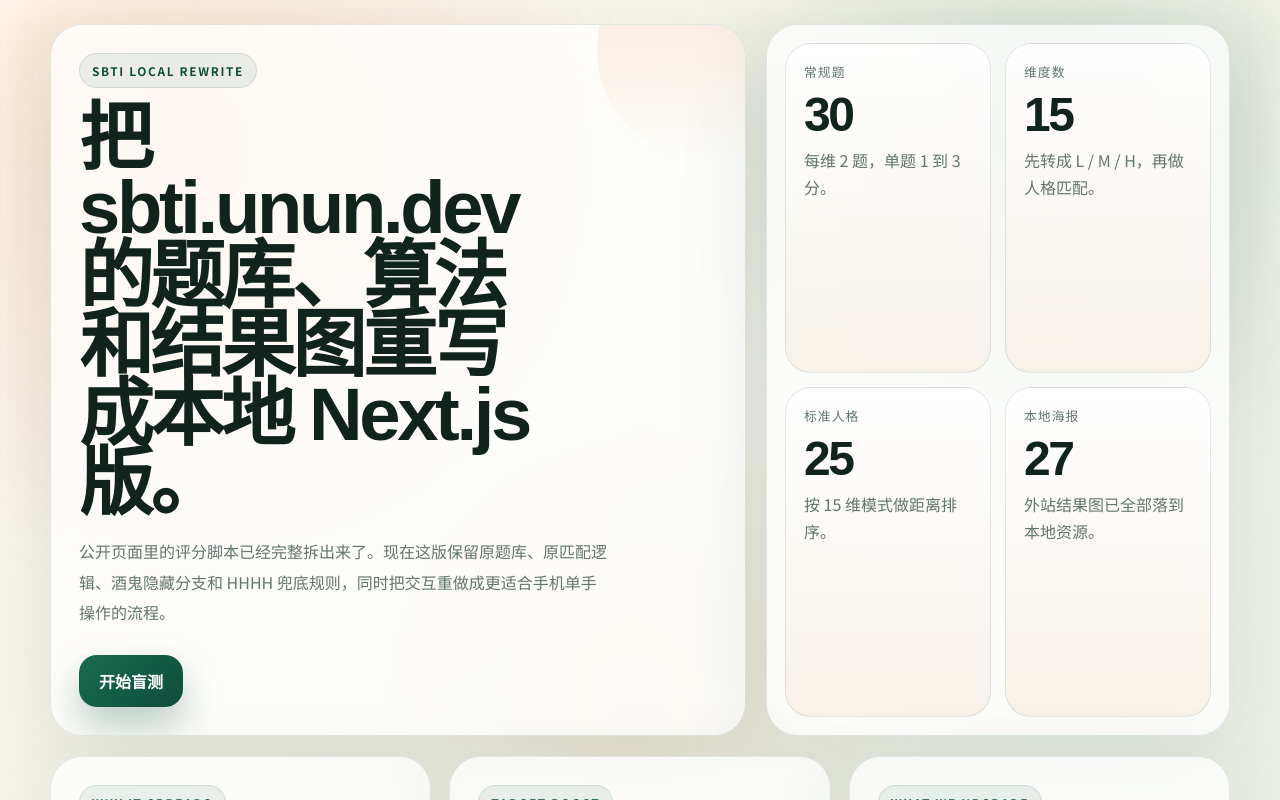
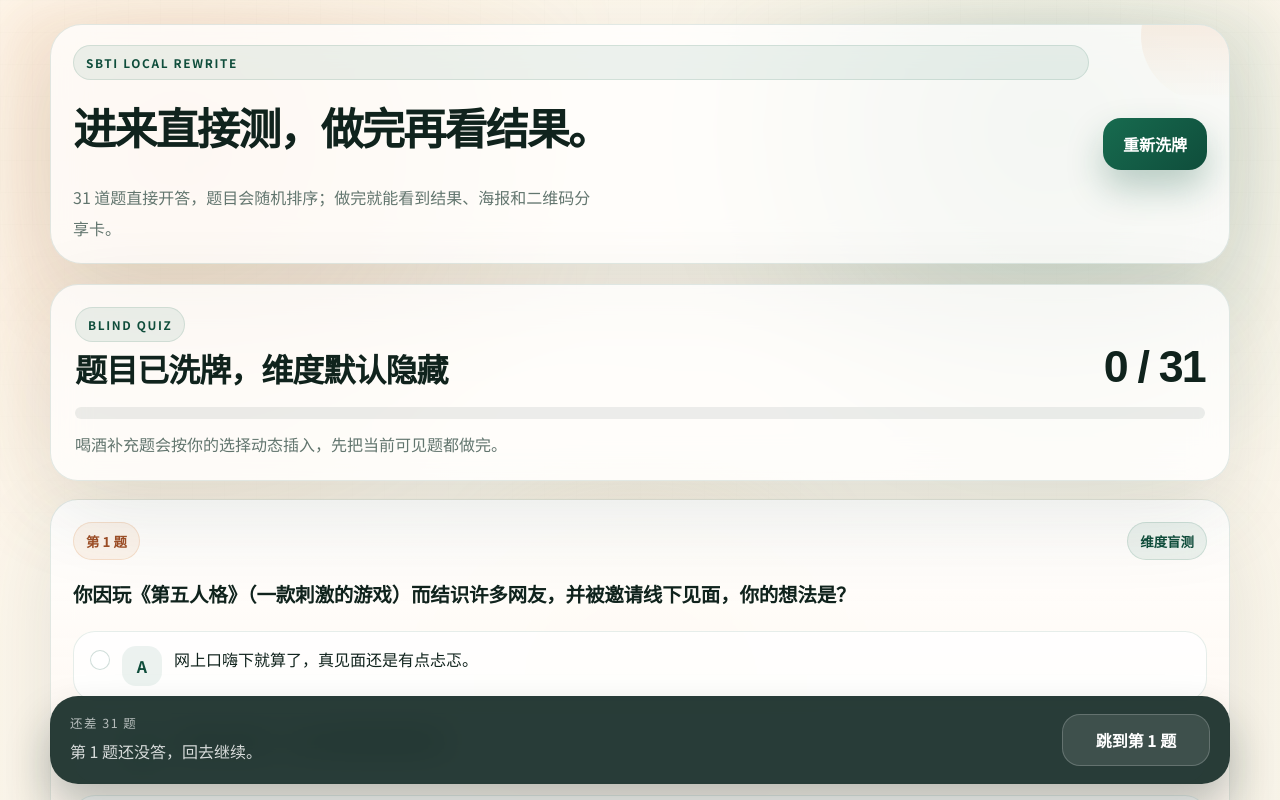
Before and after one commit to JunJD/sbti-next, a Next.js app: page / in a window 1280 px wide. Shown: the top 800 px of the page. Built offline with nearby package versions, Linux system fonts and the light colour scheme.

Commit message:
refactor: update quiz stage and improve user prompts in SbtiApp

```diff
--- a/src/components/sbti-app.tsx
+++ b/src/components/sbti-app.tsx
@@ -282,7 +282,7 @@
 }
 
 export function SbtiApp() {
-  const [stage, setStage] = useState<Stage>("intro");
+  const [stage, setStage] = useState<Stage>("quiz");
   const [questionDeck, setQuestionDeck] = useState<QuizDeckQuestion[]>(() => buildQuestionDeck());
   const [answers, setAnswers] = useState<AnswerMap>({});
   const [shareStatus, setShareStatus] = useState("");
@@ -307,13 +307,13 @@
     stage === "intro"
       ? "把 sbti.unun.dev 的题库、算法和结果图重写成本地 Next.js 版。"
       : stage === "quiz"
-        ? "盲测进行中，先别看维度。"
+        ? "进来直接测，做完再看结果。"
         : "结果已经生成，算法和海报都在下面。";
   const heroLead =
     stage === "intro"
       ? "公开页面里的评分脚本已经完整拆出来了。现在这版保留原题库、原匹配逻辑、酒鬼隐藏分支和 HHHH 兜底规则，同时把交互重做成更适合手机单手操作的流程。"
       : stage === "quiz"
-        ? "题目会随机排序，隐藏喝酒分支会按选择动态插入。顶部进度和底部提交区会跟着你滚动。"
+        ? "31 道题直接开答，题目会随机排序；做完就能看到结果、海报和二维码分享卡。"
         : "结果页保留原结果文案和海报，并把分数算法、Top 匹配和十五维解释一起展开。";
 
   useEffect(() => {
@@ -352,15 +352,6 @@
       setAnswers({});
       setShareStatus("");
       setStage("quiz");
-    });
-  }
-
-  function backToIntro() {
-    startTransition(() => {
-      setAnswers({});
-      setQuestionDeck(buildQuestionDeck());
-      setShareStatus("");
-      setStage("intro");
     });
   }
 
@@ -476,13 +467,8 @@
 
             <div className={styles.heroActions}>
               <button className={styles.primaryButton} onClick={startQuiz} type="button">
-                {stage === "intro" ? "开始盲测" : "重新洗牌再测"}
+                {stage === "intro" ? "开始盲测" : answeredCount > 0 ? "重新洗牌再测" : "重新洗牌"}
               </button>
-              {stage !== "intro" ? (
-                <button className={styles.secondaryButton} onClick={backToIntro} type="button">
-                  返回首页
-                </button>
-              ) : null}
             </div>
           </div>
 
@@ -707,9 +693,6 @@
                   <button className={styles.primaryButton} onClick={startQuiz} type="button">
                     再测一次
                   </button>
-                  <button className={styles.secondaryButton} onClick={backToIntro} type="button">
-                    返回首页
-                  </button>
                 </div>
               </article>
             </div>
```
